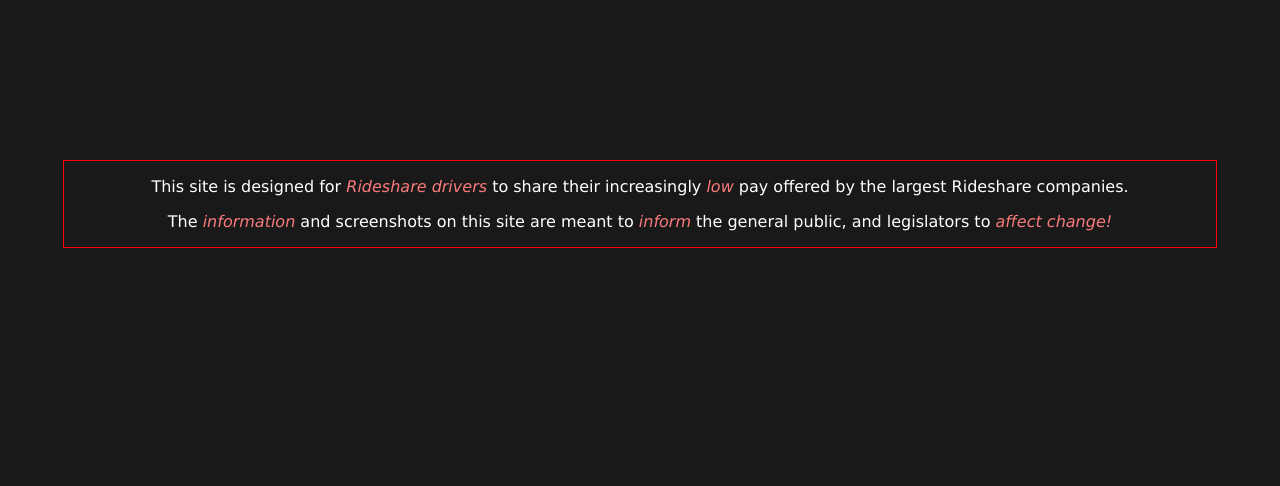
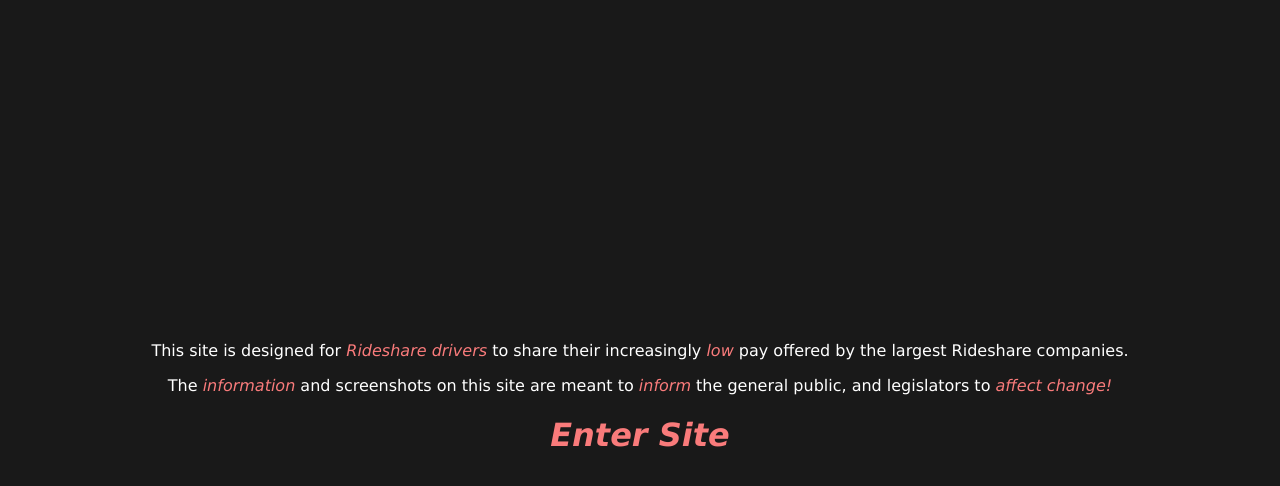
Before and after one commit to Irond76/rideshare_garbage, a SvelteKit app: page / in a window 1280 px wide. Shown: the top 486 px of the page. Built offline with nearby package versions, Linux system fonts and the light colour scheme.

Commit message:
added main page routing and centered home page text

```diff
--- a/src/routes/+page.svelte
+++ b/src/routes/+page.svelte
@@ -1,24 +1,42 @@
 
 
 <div class="header">
+    <div>
         <p>
             This site is designed for <em>Rideshare drivers </em>to share their increasingly <em>low</em> pay offered by the largest Rideshare companies.
         </p>
         <p>
             The <em>information</em> and screenshots on this site are meant to <em>inform</em> the general public, and legislators to <em>affect change!</em>
         </p>
+        <a href="/main">
+            <em><h1>Enter Site</h1></em>
+        </a>
+
+    </div>
 </div>
 
 
 <style>
     .header {
-        border: 1px solid red;
+        display: grid;
+        grid-template-rows: 1fr;
         width: 90dvw;
-        margin: 10em  auto 0 auto;
+        height: 100dvh;
+        margin: auto;
+        align-items: center;
         text-align: center;
     }
     em {
         color: rgb(249, 123, 123);
     }
+    a {
+        background: none;
+        border: none;
+        cursor: pointer;
+        text-decoration: none;
+    }
+    a em h1:hover {
+        color: rgb(250, 202, 202);
+    }
 
 </style>
--- /dev/null
+++ b/src/routes/main/+page.svelte
@@ -0,0 +1 @@
+<h1>Welcome to the main page</h1>
```
Lines whose indentation alone changed are shown as unchanged.
